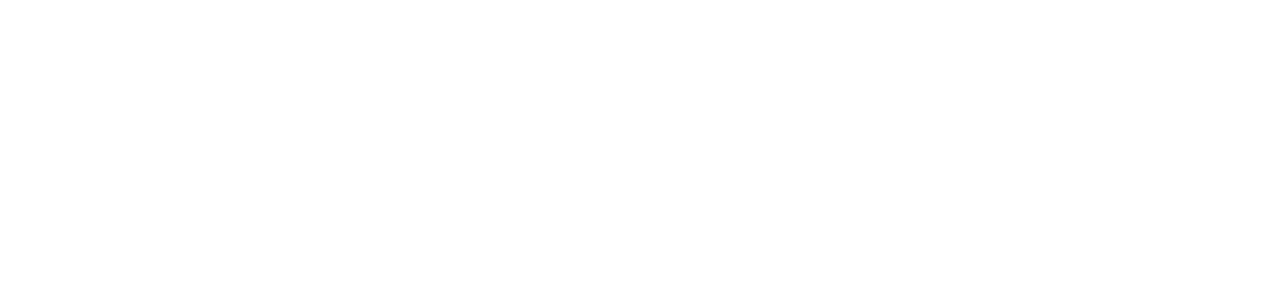
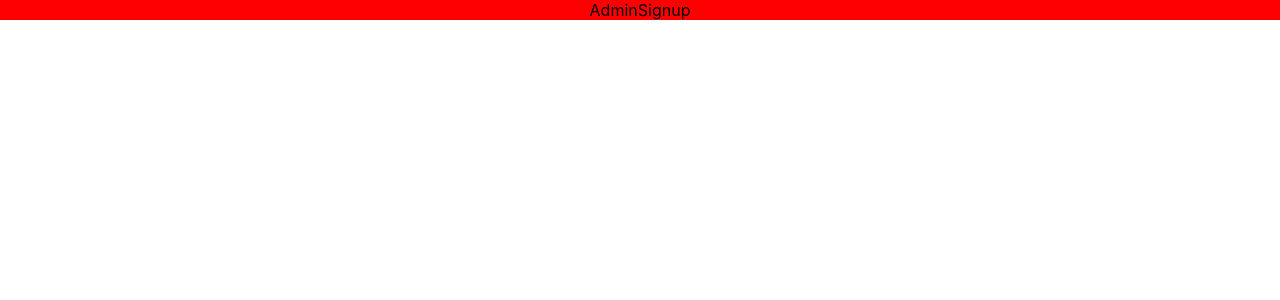
Before and after one commit to adharshSciPy/AdEarn, a React (Create React App) app in the folder client/: page /adminlogin in a window 1280 px wide. Shown: the top 300 px of the page. Built offline with nearby package versions, Linux system fonts and the light colour scheme.

Commit message:
vishva 1

```diff
--- a/client/pages/admin/Register/AdminSignup.css
+++ b/client/pages/admin/Register/AdminSignup.css
@@ -0,0 +1,3 @@
+div{
+    background-color: red;
+}
--- a/client/pages/admin/Register/AdminSignup.jsx
+++ b/client/pages/admin/Register/AdminSignup.jsx
@@ -1,4 +1,5 @@
 import React from 'react'
+import './AdminSignup.css'
 
 function AdminSignup() {
   return (
--- a/client/src/App.js
+++ b/client/src/App.js
@@ -1,9 +1,15 @@
 import './App.css';
 import { BrowserRouter, Routes, Route } from 'react-router-dom'
+import AdminSignup from '../pages/admin/Register/AdminSignup';
 
 function App() {
   return (
     <div className="App">
+      <BrowserRouter>
+        <Routes>
+          <Route path='/adminlogin' element={<AdminSignup />} />
+        </Routes>
+      </BrowserRouter>
 
     </div>
   );
```
